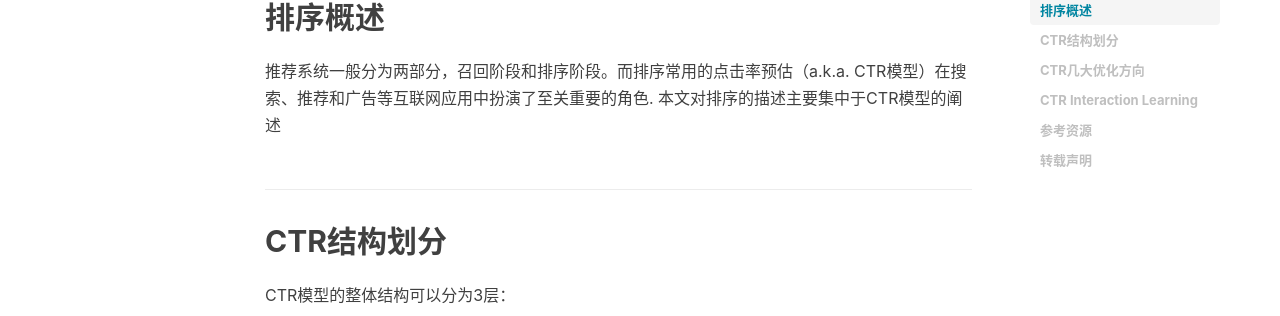
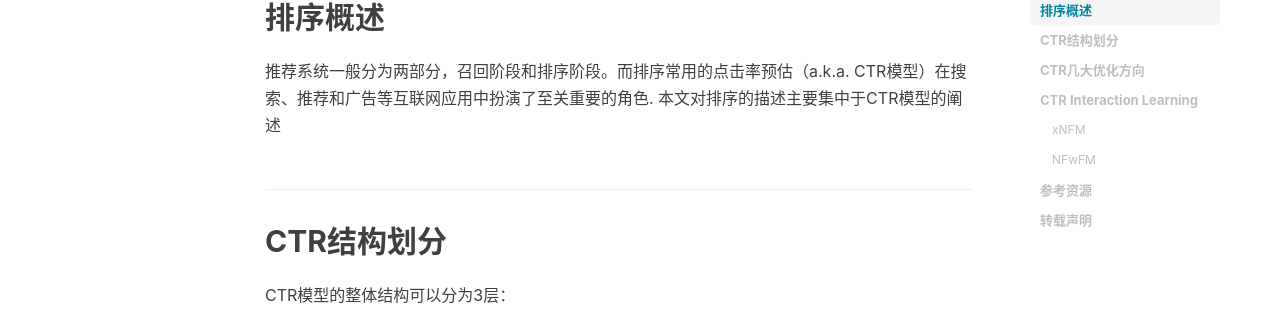
Before and after one commit to wenruij/wenruij.github.io, a Jekyll site: the page built from _posts/2021-05-05-rec-ranking.markdown, in a window 1280 px wide and 900 px high, scrolled down 490 px. Shown: the part 138-454 px from the top of the window. Built offline with Jekyll 4.4.1, drawn with Linux system fonts in a browser that asks for light colours; nearby versions of some CDN libraries; comment, search, counter and statistics services are not loaded.

Commit message:
add ranking

```diff
--- a/_posts/2021-05-05-rec-ranking.markdown
+++ b/_posts/2021-05-05-rec-ranking.markdown
@@ -63,6 +63,7 @@
 1. tf.sparse_tensor_dense_matmul替代tf.nn.embedding_lookup
 2. 加入域的概念
 
+#### xNFM
 比如xNFM vs NFM，首先看NFM:
 1. 没有域的概念，所有特征需要先转成category类型，然后为所有特征分配全局唯一的global_id，然后去做embedding lookup查表
 2. 采用embedding_lookup，生成embedding后，维度是三维：[batch_size, num_feats, embedding_size]
@@ -73,6 +74,7 @@
 2. 每一个SparseTensor(域)经由tf.sparse_tensor_dense_matmul处理后得到一个DenseTensor, 然后将多个域的DenseTensor Concat成一个DenseTensor, 生成embedding后，维度是二维：[batch_size, total_embedding_size]
 3. 对于这一个DenseTensor，调用FM的interaction公式
 
+#### NFwFM
 NFwFM vs FwFM类似上述做法，首先是FwFM：
 1. 没有域的概念，所有特征需要先转成category类型，然后为所有特征分配全局唯一的global_id，然后去做embedding lookup查表
 2. 采用embedding_lookup，生成embedding后，维度是三维：[batch_size, num_feats, embedding_size]
```
